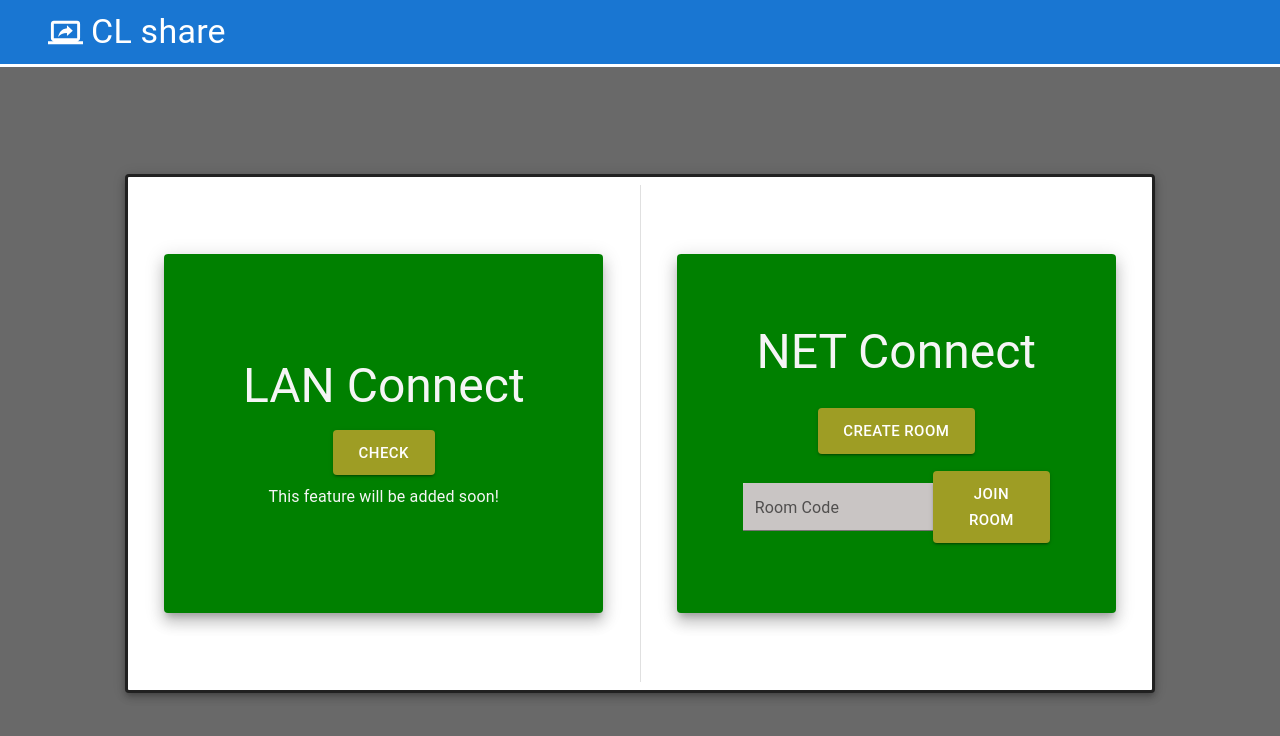
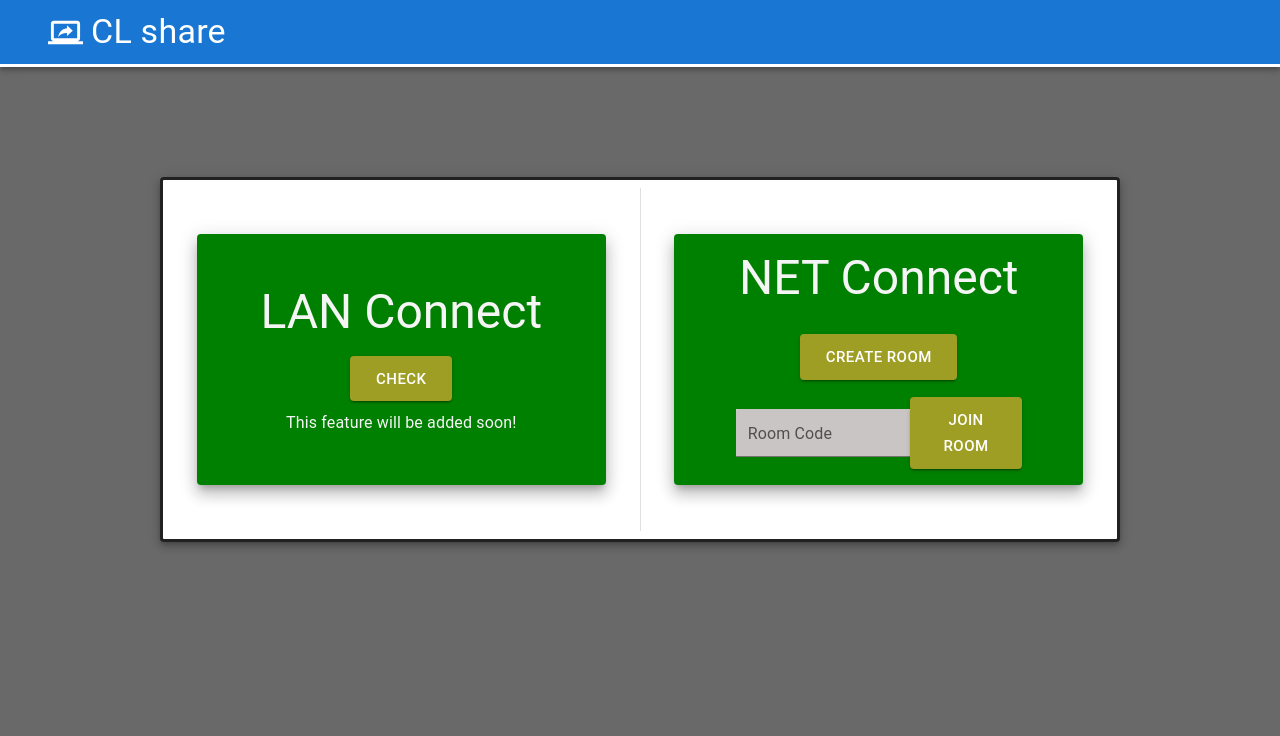
Before and after one commit to DireWolf707/cl_share, a React (Vite) app: page / in a window 1280 px wide. Shown: the top 736 px of the page. Built offline with nearby package versions, Linux system fonts and the light colour scheme.

Commit message:
added component logic

```diff
--- a/src/App.jsx
+++ b/src/App.jsx
@@ -1,14 +1,38 @@
 import Header from "../components/Header"
 import Box from "@mui/material/Box"
 import Hero from "../components/Hero"
+import Room from "../components/Room"
+import { useState } from "react"
+
+const STATE = {
+  DASH: "dash",
+  LAN: "lan",
+  NET: "net",
+}
 
 const App = () => {
+  const [view, setView] = useState(STATE.DASH)
+  const [roomId, setRoomId] = useState(null)
+
   return (
     <Box sx={{ bgcolor: "dimgrey", height: "100vh", display: "flex", flexDirection: "column" }}>
-      <Header />
-      <Box sx={{ bgcolor: "dimgrey", flexGrow: 1, display: "flex", justifyContent: "center", alignItems: "center" }}>
-        <Hero />
-      </Box>
+      <Header setDash={() => setView(STATE.DASH)} />
+
+      {view == STATE.DASH && (
+        <Box sx={{ flexGrow: 1, display: "flex", justifyContent: "center", alignItems: "center" }}>
+          <Box sx={{ width: 3 / 4, height: "70%" }}>
+            <Hero setNET={() => setView(STATE.NET)} setRoomId={setRoomId} />
+          </Box>
+        </Box>
+      )}
+
+      {view == STATE.NET && roomId && (
+        <Box sx={{ display: "flex", justifyContent: "center", my: 5 }}>
+          <Box sx={{ width: 1 / 2, minHeight: "max-content" }}>
+            <Room roomId={roomId} />
+          </Box>
+        </Box>
+      )}
     </Box>
   )
 }
```
